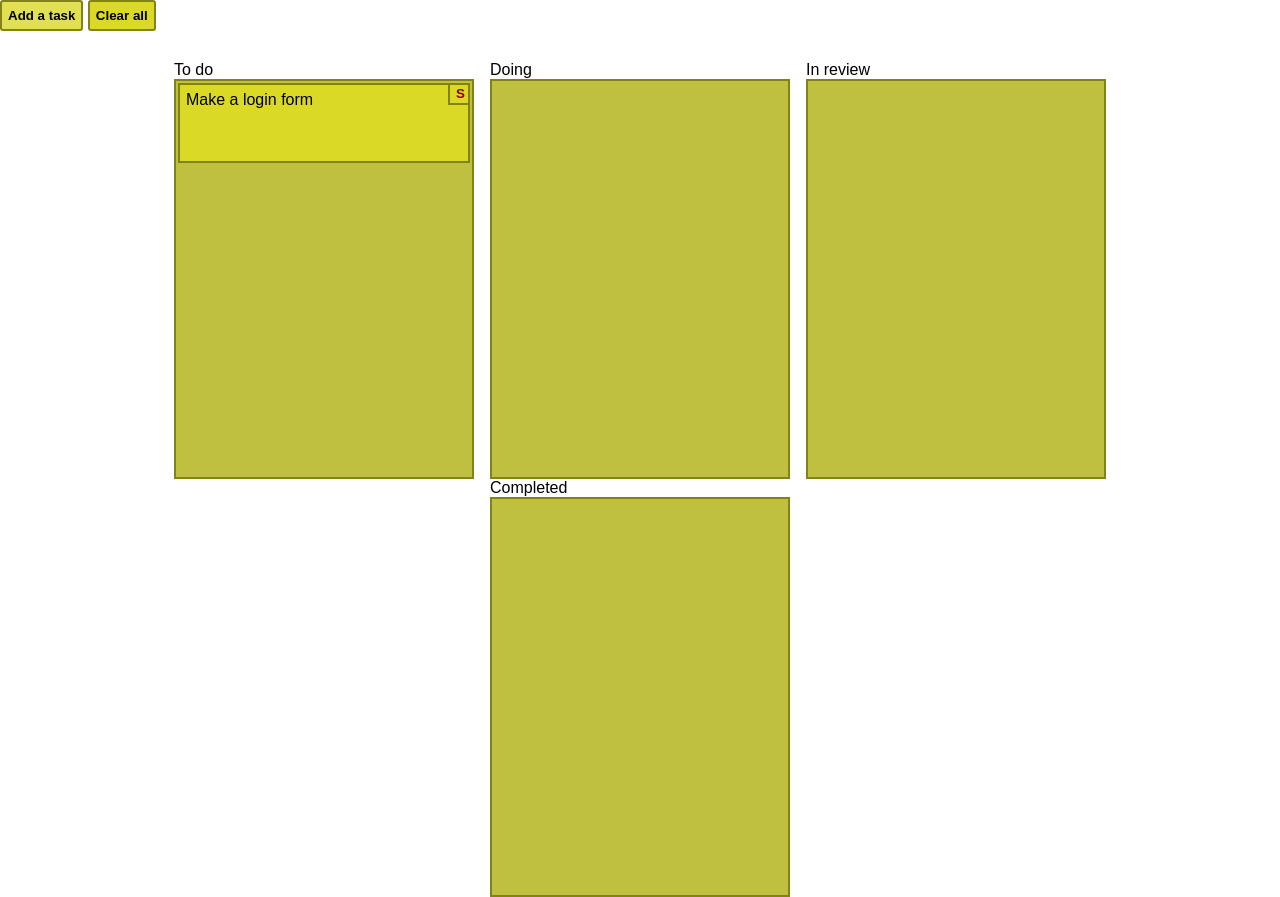
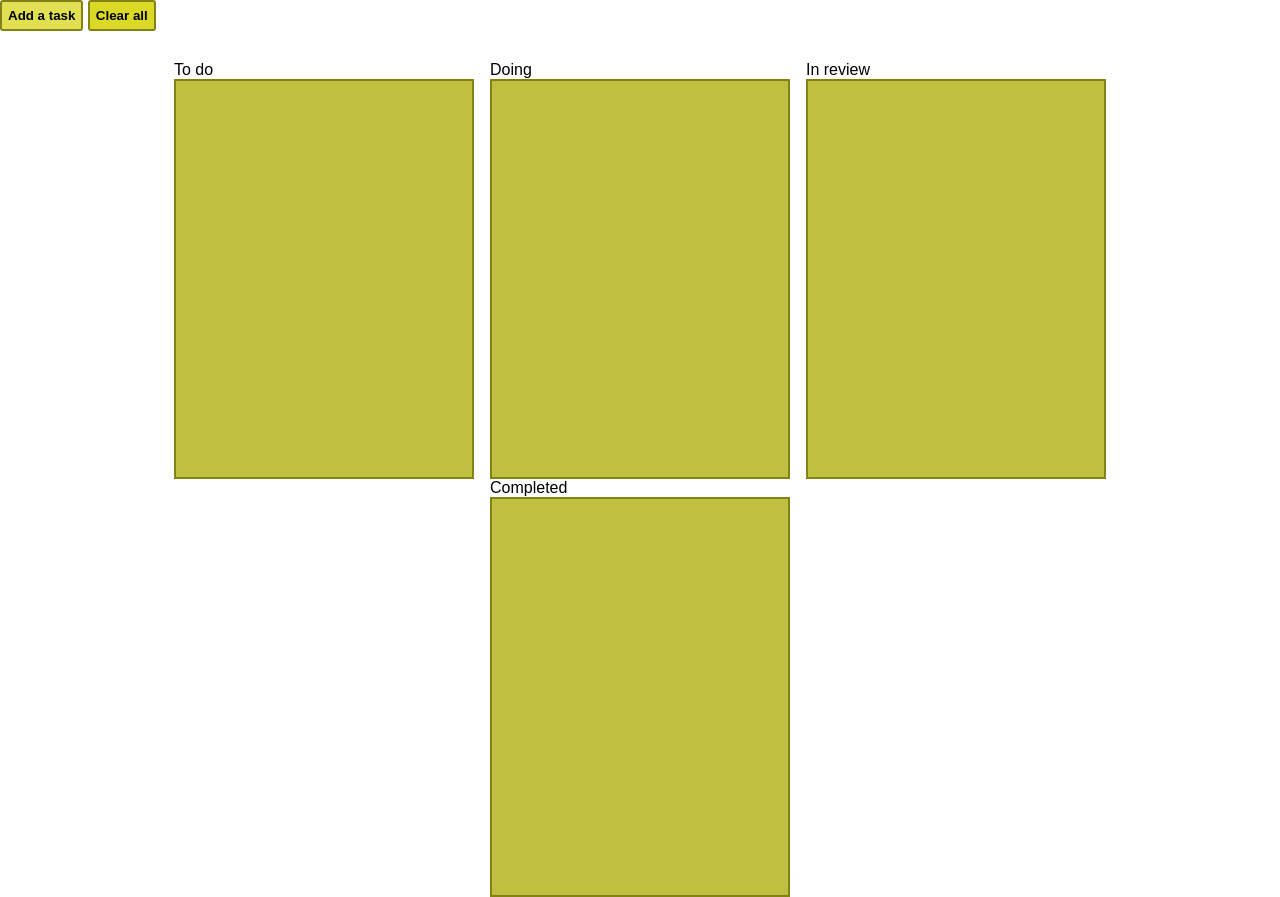
Before and after one commit to TrueShadowGuard/scrum-board, a plain HTML site: page index.html in a window 1280 px wide. Drawn offline with Linux system fonts and the light colour scheme.

Commit message:
removed initial task

```diff
--- a/index.html
+++ b/index.html
@@ -24,10 +24,10 @@
         <div class="tasks-column__header">To do</div>
         <div class="tasks-column__tasks">
             <div class="task-wrapper">
-                <div class="task">
-                    <div class="task__text">Make a login form</div>
-                    <button class="task__delete">S</button>
-                </div>
+<!--                <div class="task">-->
+<!--                    <div class="task__text">Make a login form</div>-->
+<!--                    <button class="task__delete">x</button>-->
+<!--                </div>-->
             </div>
         </div>
     </div>
```
